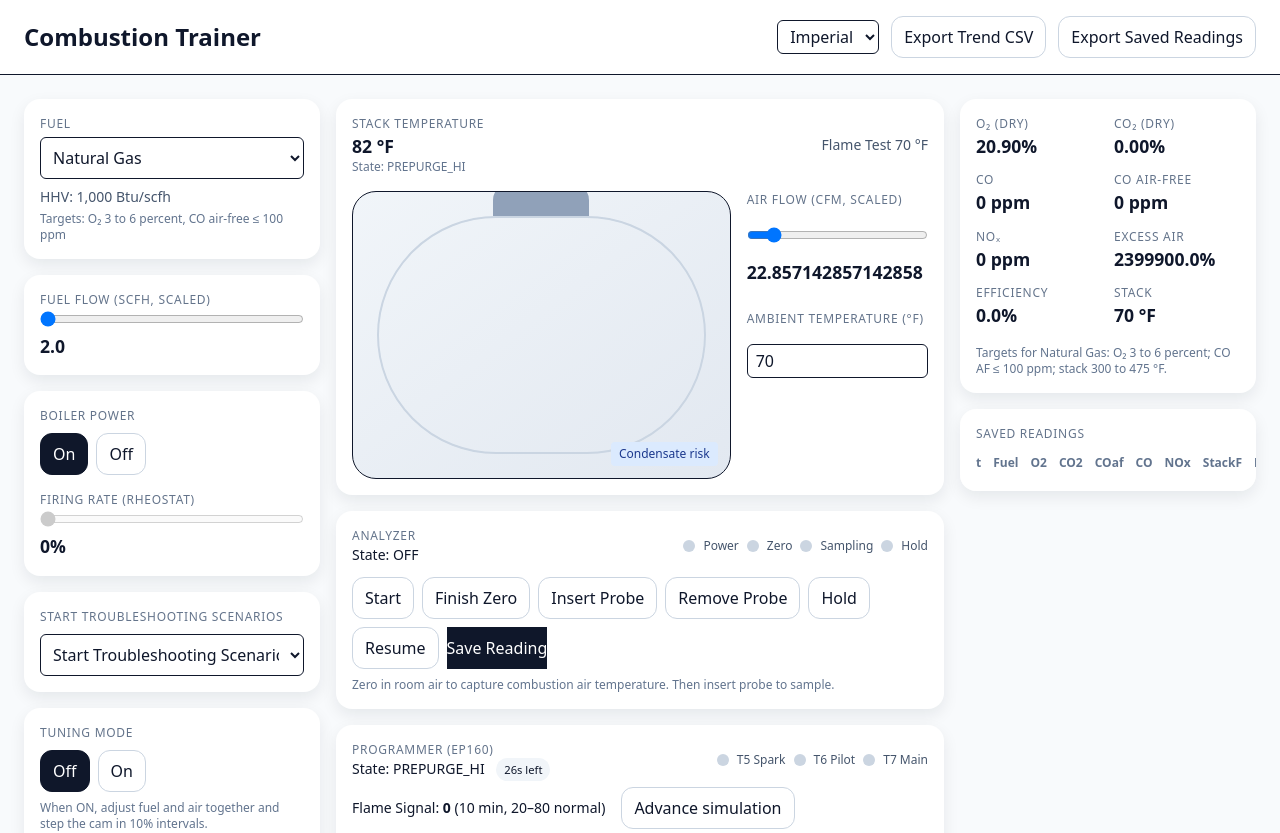
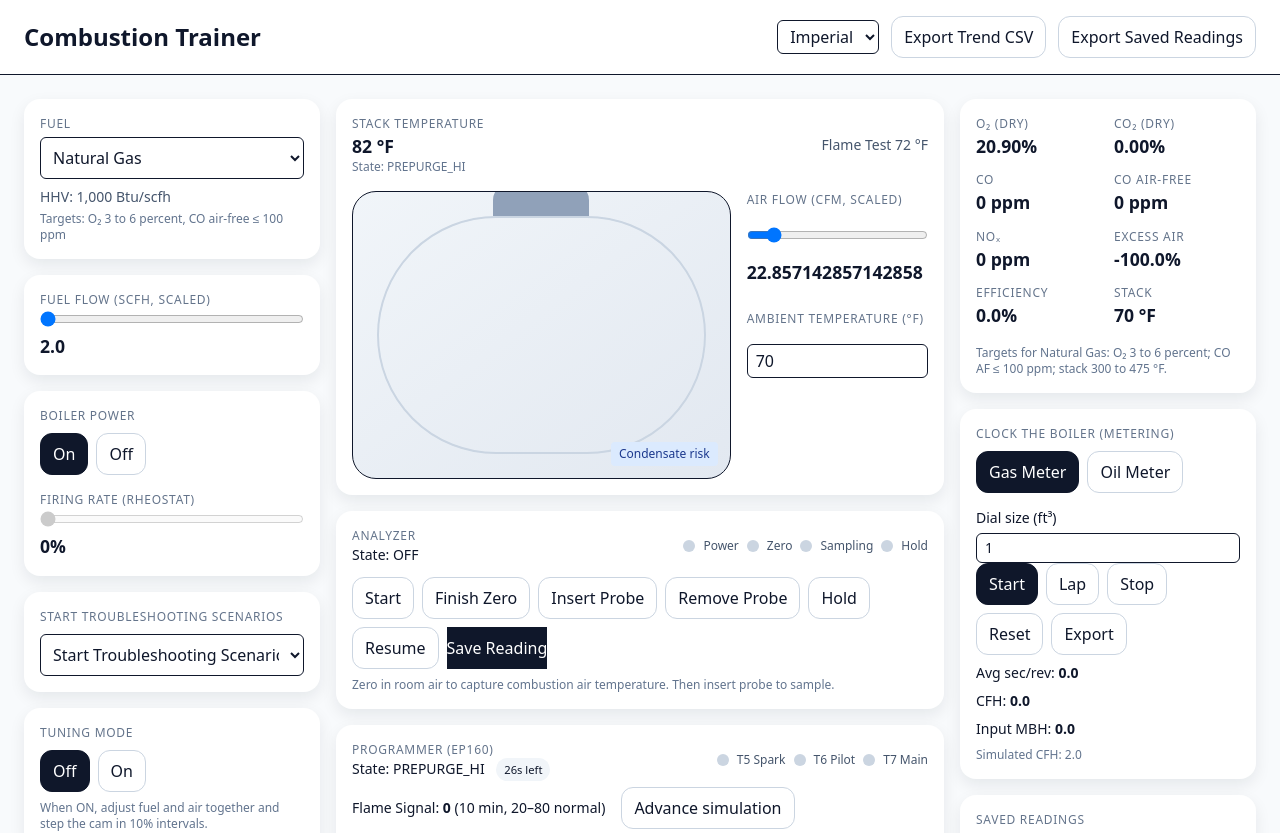
Before and after one commit to ecconvert/combustion-trainer, a React (Vite) app: page / in a window 1280 px wide. Shown: the top 833 px of the page. Built offline with nearby package versions, Linux system fonts and the light colour scheme.

Commit message:
Fix combustion gas model and add metering panel

```diff
--- a/src/App.jsx
+++ b/src/App.jsx
@@ -90,74 +90,68 @@ function downloadCSV(filename, rows) {
 // --- Core steady-state combustion model (instantaneous) ---
 function computeCombustion({ fuel, fuelFlow, airFlow, stackTempF, ambientF }) {
   const { C, H, O } = fuel.formula;
-  const fuelMol = Math.max(0.0001, fuelFlow);
+  const fuelMol = Math.max(0, fuelFlow);
+  const airActual = Math.max(0.0001, airFlow);
+
   const O2_needed = fuelMol * (C + H / 4 - O / 2);
-  const airStoich = O2_needed / 0.21; // moles of air
-  const airActual = Math.max(0.0001, airFlow);
-  const excessAir = airActual / airStoich;
+  const airStoich = O2_needed / 0.21;
+  const excessAir = airStoich > 0 ? airActual / airStoich : 0;
 
-  // Incoming O2 and N2
   const O2_in = 0.21 * airActual;
-  const N2_in = 0.79 * airActual; // ignoring Ar, etc.
+  const N2_in = 0.79 * airActual;
 
-  let O2_left = 0;
+  const O2_for_H2O = fuelMol * (H / 4);
+  const H2O = fuelMol * (H / 2);
+  const O2_after_H = Math.max(0, O2_in - O2_for_H2O);
+
+  const carbon = fuelMol * C;
   let CO2 = 0;
   let CO = 0;
-  let H2O = 0;
+  let O2_left = 0;
 
-  // Oxygen allocation
-  const O2_for_H2O = fuelMol * (H / 4);
-
-  if (O2_in >= O2_needed) {
-    // Complete combustion
-    O2_left = O2_in - O2_needed;
-    CO2 = fuelMol * C;
-    H2O = fuelMol * (H / 2);
-    CO = 0; // ideal
+  if (O2_after_H >= carbon) {
+    CO2 = carbon;
+    O2_left = O2_after_H - carbon;
   } else {
-    // Deficit: prioritize H2O, then split C into CO2/CO
-    const O2_after_H = Math.max(0, O2_in - O2_for_H2O);
-    const maxCO2_from_C = Math.min(fuelMol * C, O2_after_H);
-    CO2 = maxCO2_from_C;
-    const C_left = fuelMol * C - maxCO2_from_C;
-    const O2_left_for_CO = Math.max(0, O2_after_H - maxCO2_from_C);
-    const CO_from_O2 = Math.min(C_left, 2 * O2_left_for_CO);
-    CO = CO_from_O2 + Math.max(0, C_left - CO_from_O2); // push CO up if very rich
-    H2O = fuelMol * (H / 2);
+    CO2 = O2_after_H;
+    CO = carbon - CO2; // remainder becomes CO
     O2_left = 0;
   }
 
-  const totalDry = CO2 + CO + O2_left + N2_in; // dry basis
-  const O2_pct = clamp((O2_left / totalDry) * 100, 0, 20.9);
-  const CO2_pct = clamp((CO2 / totalDry) * 100, 0, 20);
-  const CO_ppm = clamp((CO / totalDry) * 1e6, 0, 40000);
+  const totalDry = CO2 + CO + O2_left + N2_in;
+  const tiny = 1e-9;
+  const O2_pct = clamp((O2_left / (totalDry + tiny)) * 100, 0, 20.9);
+  const CO2_pct = clamp((CO2 / (totalDry + tiny)) * 100, 0, 20);
+  const CO_ppm = clamp((CO / (totalDry + tiny)) * 1e6, 0, 40000);
 
-  // Flame temp proxy
+  // Flame temperature proxy
   const ea = clamp(excessAir, 0.2, 3);
-  const peak = 1.1; // slight lean
-  const flameK = Math.exp(-Math.pow((ea - peak) / 0.35, 2));
-  const flameTempF = ambientF + 1800 * flameK + 400 * Math.tanh(fuelMol / 10);
+  const flameTempF =
+    ambientF + 1800 * Math.exp(-Math.pow((ea - 1.1) / 0.35, 2)) + 400 * Math.tanh(fuelMol / 10);
 
-  // Stack loss proxy
-  const cp = 1.0; // arbitrary
-  const flueFlow = airActual + fuelMol; // proxy moles/min
+  const burning = fuelMol > 0.05;
+
+  // Stack and unburned losses
+  const cp = 1.0;
+  const flueFlow = airActual + fuelMol;
   const dT = stackTempF - ambientF;
-  const burning = fuelMol > 0.05;
-  const fuelEnergyRate = fuelMol * 100; // scaling factor
+  const fuelEnergyRate = fuelMol * 100;
   const stackLoss = clamp((flueFlow * cp * dT) / Math.max(1, fuelEnergyRate) / 1000, 0, 0.45);
-
-  // Unburned/CO penalty
   const unburnedLoss = clamp(CO_ppm / 40000, 0, 0.12);
 
-  // NOx proxy (update to depend on burning)
+  // NOx heuristic (temperature-sensitive, peaks slightly lean)
+  const kT = 6;
   const NOx_ppm = burning
-    ? clamp(10 + 300 * flameK + 50 * Math.max(0, 1.2 - Math.abs(ea - 1.1) * 2), 0, 800)
+    ? clamp(
+        kT *
+          Math.exp((flameTempF - 1400) / 300) *
+          clamp(1 + 0.5 * (ea - 1), 0.2, 1.8),
+        0,
+        2000,
+      )
     : 0;
 
-  // Efficiency proxy (update to depend on burning)
-  const efficiency = burning
-    ? clamp(1 - stackLoss - unburnedLoss, 0.45, 0.995)
-    : 0;
+  const efficiency = burning ? clamp(1 - stackLoss - unburnedLoss, 0.45, 0.995) : 0;
 
   const warnings = {
     soot: CO_ppm > 400,
@@ -165,8 +159,7 @@ function computeCombustion({ fuel, fuelFlow, airFlow, stackTempF, ambientF }) {
     underTemp: stackTempF < 180,
   };
 
-  // Analyzer-style derived values
-  const CO_airfree = Math.round(CO_ppm * (20.9 / Math.max(0.1, 20.9 - O2_pct))); // CO AF
+  const CO_airfree = Math.round(CO_ppm * (20.9 / Math.max(0.1, 20.9 - O2_pct)));
 
   return {
     O2_pct: Number(O2_pct.toFixed(2)),
@@ -273,6 +266,65 @@ export default function CombustionTrainer() {
   const [lockoutReason, setLockoutReason] = useState("");
   const [lockoutPending, setLockoutPending] = useState(false);
   const [scenarioSel, setScenarioSel] = useState("");
+
+  // Metering panel state
+  const [meterTab, setMeterTab] = useState("Gas");
+  const [gasDialSize, setGasDialSize] = useState(1);
+  const [gasRunning, setGasRunning] = useState(false);
+  const gasStartRef = useRef(null);
+  const [gasLaps, setGasLaps] = useState([]);
+  const gasAvg = useMemo(
+    () => (gasLaps.length ? gasLaps.reduce((a, b) => a + b, 0) / gasLaps.length : 0),
+    [gasLaps],
+  );
+  const gasCFH = useMemo(
+    () => (gasAvg > 0 ? (3600 * gasDialSize) / gasAvg : 0),
+    [gasAvg, gasDialSize],
+  );
+  const gasMBH = useMemo(() => gasCFH * fuel.HHV / 1000, [gasCFH, fuel]);
+
+  const [nozzleGPH100, setNozzleGPH100] = useState(0.75);
+  const [oilPressure, setOilPressure] = useState(100);
+  const oilGPH = useMemo(
+    () => nozzleGPH100 * Math.sqrt(oilPressure / 100),
+    [nozzleGPH100, oilPressure],
+  );
+  const oilMBH = useMemo(() => oilGPH * fuel.HHV / 1000, [oilGPH, fuel]);
+
+  const startGasClock = () => {
+    setGasRunning(true);
+    gasStartRef.current = performance.now();
+    setGasLaps([]);
+  };
+  const lapGasClock = () => {
+    if (!gasRunning) return;
+    const now = performance.now();
+    const dt = (now - gasStartRef.current) / 1000;
+    setGasLaps((l) => [...l, dt]);
+    gasStartRef.current = now;
+  };
+  const stopGasClock = () => setGasRunning(false);
+  const resetGasClock = () => {
+    setGasRunning(false);
+    setGasLaps([]);
+    gasStartRef.current = null;
+  };
+  const exportGasClock = () => {
+    const rows = gasLaps.map((t, i) => ({ lap: i + 1, seconds: t.toFixed(2) }));
+    rows.push({ lap: "avg", seconds: gasAvg.toFixed(2), CFH: gasCFH.toFixed(1), MBH: gasMBH.toFixed(1) });
+    downloadCSV("gas-clock.csv", rows);
+  };
+  const exportOilClock = () => {
+    const rows = [
+      {
+        nozzleGPH100: nozzleGPH100,
+        pressurePsi: oilPressure,
+        gphActual: oilGPH.toFixed(2),
+        MBH: oilMBH.toFixed(1),
+      },
+    ];
+    downloadCSV("oil-meter.csv", rows);
+  };
 
   // Tuning Mode
   const [tuningOn, setTuningOn] = useState(false);
@@ -1140,6 +1192,79 @@ const rheostatRampRef = useRef(null);
             </div>
           </div>
 
+          <div className="card">
+            <div className="label">Clock the Boiler (Metering)</div>
+            <div className="flex gap-2 mt-2">
+              <button
+                className={`btn ${meterTab === 'Gas' ? 'btn-primary' : ''}`}
+                onClick={() => setMeterTab('Gas')}
+              >
+                Gas Meter
+              </button>
+              <button
+                className={`btn ${meterTab === 'Oil' ? 'btn-primary' : ''}`}
+                onClick={() => setMeterTab('Oil')}
+              >
+                Oil Meter
+              </button>
+            </div>
+            {meterTab === 'Gas' ? (
+              <div className="mt-3 space-y-2">
+                <label className="text-sm">
+                  Dial size (ft³)
+                  <input
+                    type="number"
+                    list="dialSizes"
+                    className="w-full border rounded-md px-2 py-1 mt-1"
+                    value={gasDialSize}
+                    onChange={(e) => setGasDialSize(parseFloat(e.target.value || 0))}
+                  />
+                  <datalist id="dialSizes">
+                    <option value="0.25" />
+                    <option value="0.5" />
+                    <option value="1" />
+                    <option value="2" />
+                  </datalist>
+                </label>
+                <div className="flex flex-wrap gap-2">
+                  <button className="btn btn-primary" onClick={startGasClock} disabled={gasRunning}>Start</button>
+                  <button className="btn" onClick={lapGasClock} disabled={!gasRunning}>Lap</button>
+                  <button className="btn" onClick={stopGasClock} disabled={!gasRunning}>Stop</button>
+                  <button className="btn" onClick={resetGasClock}>Reset</button>
+                  <button className="btn" onClick={exportGasClock} disabled={!gasLaps.length}>Export</button>
+                </div>
+                <div className="text-sm">Avg sec/rev: <span className="font-semibold">{gasAvg.toFixed(1)}</span></div>
+                <div className="text-sm">CFH: <span className="font-semibold">{gasCFH.toFixed(1)}</span></div>
+                <div className="text-sm">Input MBH: <span className="font-semibold">{gasMBH.toFixed(1)}</span></div>
+                <div className="text-xs text-slate-500">Simulated CFH: {fuelFlow.toFixed(1)}</div>
+              </div>
+            ) : (
+              <div className="mt-3 space-y-2">
+                <label className="text-sm">
+                  Nozzle GPH @100 psi
+                  <input
+                    type="number"
+                    className="w-full border rounded-md px-2 py-1 mt-1"
+                    value={nozzleGPH100}
+                    onChange={(e) => setNozzleGPH100(parseFloat(e.target.value || 0))}
+                  />
+                </label>
+                <label className="text-sm">
+                  Pump pressure (psi)
+                  <input
+                    type="number"
+                    className="w-full border rounded-md px-2 py-1 mt-1"
+                    value={oilPressure}
+                    onChange={(e) => setOilPressure(parseFloat(e.target.value || 0))}
+                  />
+                </label>
+                <div className="text-sm">Actual GPH: <span className="font-semibold">{oilGPH.toFixed(2)}</span></div>
+                <div className="text-sm">Input MBH: <span className="font-semibold">{oilMBH.toFixed(1)}</span></div>
+                <button className="btn mt-2" onClick={exportOilClock}>Export</button>
+              </div>
+            )}
+          </div>
+
           <div className="card overflow-x-auto">
             <div className="label mb-2">Saved readings</div>
             <table className="min-w-full text-xs">
```
